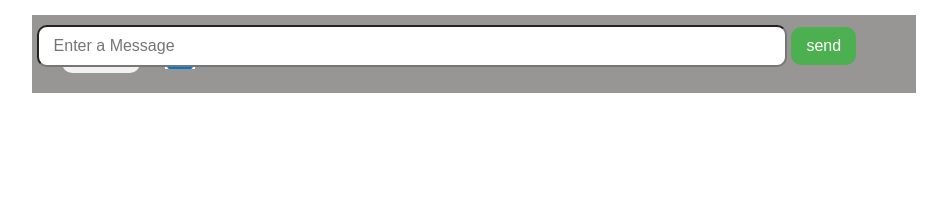
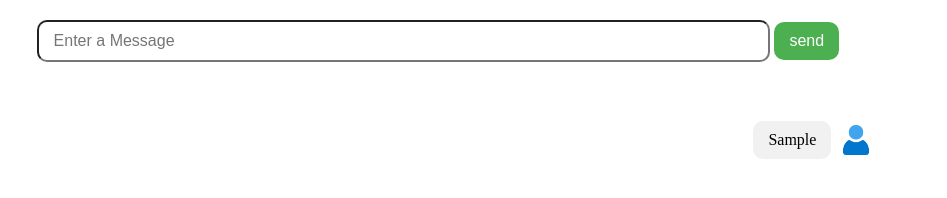
Before and after one commit to Akash29-spec/general--purpose-chatbot, a plain HTML site: page index.html in a window 1280 px wide. Both pictures are taken after typing "Sample" into the empty fields and a click on the button "send". Shown: the whole page, without its empty margins (166-1113 px from the left). Drawn offline with Linux system fonts and the light colour scheme; no server answers.

Commit message:
crated user message feature

```diff
--- a/index.html
+++ b/index.html
@@ -11,8 +11,8 @@
 <body>
     <div class ="container">
         <div class="chatInput">
-            <input id ="userInput" placeholder="Enter a Message ">
-            <button id="sendbtn" onclick="sendmessage()">send</button>
+            <input id ="userInput" placeholder="Enter a Message " onkeypress="if(event.keyCode==13){sendMessage()}">
+            <button id="sendbtn" onclick="sendMessage()">send</button>
         </div>
         <div class="chatMessage">
 
--- a/script.js
+++ b/script.js
@@ -1,16 +1,17 @@
-function sendmessage(){
+function sendMessage(){
     const userInput = document.getElementById("userInput");
-
+    godown()
     createchatmessage(userInput.value,"user");
     userInput.value="";
 }
 
-function createchatmessage(message,sendre){
+function createchatmessage(message,sender){
     const chatmassage =document.createElement("div");
     const senderimg =document.createElement("img");
     const para = document.createElement("p");
-    senderimg.src = sendre === "user" ? "src/user.png" : "src/logo.png";
-    senderimg.classList.add("logo")
+    senderimg.src = sender === "user" ? "src/user.png" : "src/logo.png";
+    chatmassage.classList.add(sender);
+    senderimg.classList.add('logo')
     chatmassage.classList.add("chatmessage");
     para.classList.add("message");
     para.innerText=message;
@@ -18,4 +19,21 @@ function createchatmessage(message,sendre){
     chatmassage.appendChild(senderimg);
     const container =document.querySelector(".chatMessage");
     container.appendChild(chatmassage);
+    chatBotResponse(message);
 }
+function chatBotResponse(message){
+    fetch("http://localhost:5000/api/chat")
+
+    .then(response => response.json())
+    .then(data => {
+        createchatmessage(data.reply, "bot");
+    })
+    .catch(error => {
+        console.error("Error:", error);
+    });
+}
+
+function godown(){
+    const container = document.querySelector(".chatMessage");
+    container.scrollTop = container.scrollHeight;
+}
--- a/style.css
+++ b/style.css
@@ -1,13 +1,13 @@
 .container{
     width:70%;
     margin:auto;
-    background-color:#989595;
+
 
 }
 
 .chatInput{
-    position:fixed;
-    width:70%;
+    position:sticky;
+    top:10px;
     padding:10px 5px;
     z-index:0;
 }
@@ -16,7 +16,6 @@
     padding:10px 15px; ;
     font-size:16px;
     border-radius:10px;
-    border:none:
 }
 #sendbtn{
     padding:10px 15px;
@@ -33,22 +32,24 @@
 }
 .chatmessage{
     display:flex;
-
     justify-content:flex-start;
     align-items:center;
+    padding:10px 15px;
 
 }
 .logo{
-    padding:10px 15px;
+    padding:10px 10px;
     width: 30px;
     height: 30px;
 }
 .message{
-    display:inline-block;
+    display:inline;
     background-color:#f1f1f1;
     padding:10px 15px;
-    margin:10px;
     padding:10px 15px;
     border-radius:10px;
 
 }
+.user{
+    justify-content:flex-end;
+}
```
Also changed, not shown: backend/package.json (added, +18 -0 lines), backend/server.js (added, +37 -0 lines), 2 other files.
